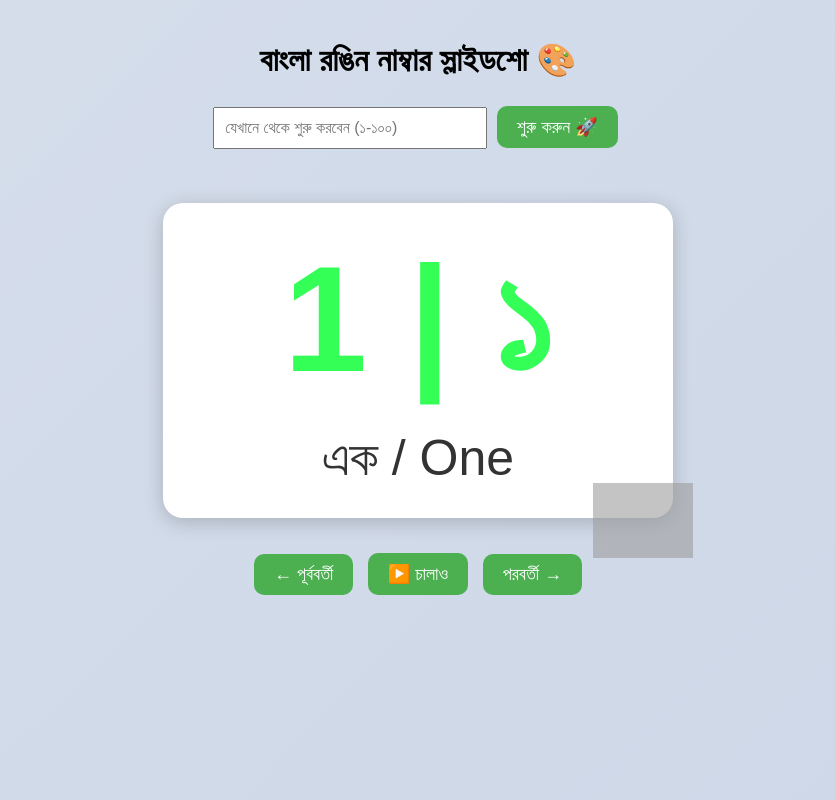
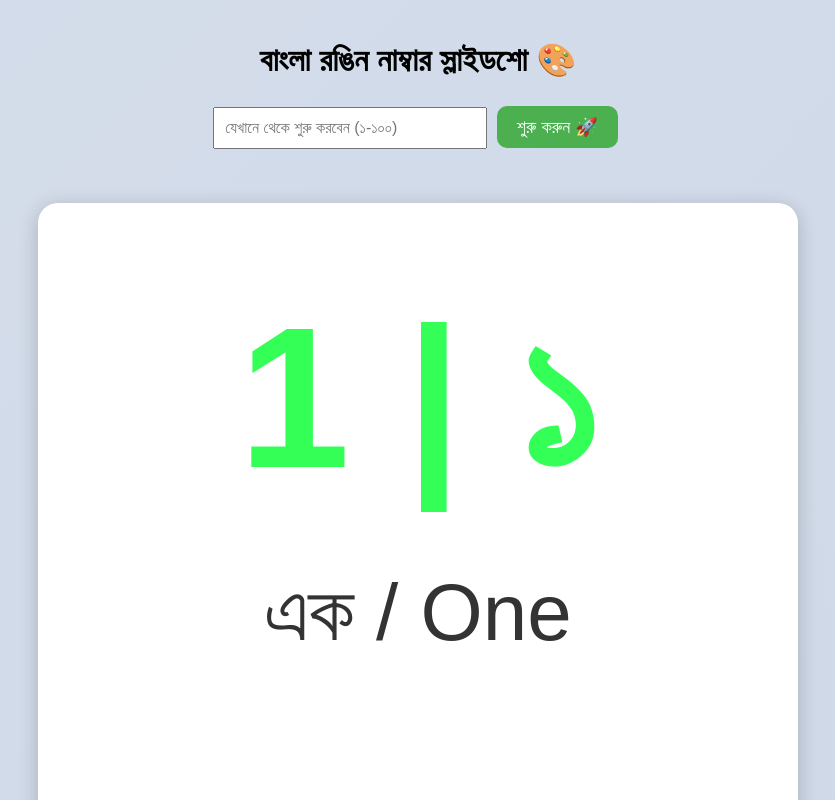
Before and after one commit to Mohan-25-oss/Number-Slides, a plain HTML site: page index.html in a window 1280 px wide. Shown: the top 800 px of the page, without its empty margins (222-1057 px from the left). Drawn offline with Linux system fonts and the light colour scheme; grey boxes are pictures that could not be loaded.

Commit message:
change the size

```diff
--- a/index.html
+++ b/index.html
@@ -11,7 +11,7 @@
         font-family: 'Arial', sans-serif;
         text-align: center;
         background: linear-gradient(135deg, #f5f7fa 0%, #c3cfe2 100%);
-        background-size: 600% 600%;
+        background-size: 1000% 1000%;
         animation: gradientAnimation 15s ease infinite;
         }
         @keyframes gradientAnimation {
@@ -26,19 +26,21 @@
         background: white;
         box-shadow: 0 4px 20px rgba(0,0,0,0.2);
         display: inline-block;
-        min-width: 450px;
+        min-width: 700px;
+        min-height: 700px;
         transition: all 0.5s ease;
         position: relative;
         }
         .numbers {
-        font-size: 150px;
+        font-size: 200px;
         font-weight: bold;
-        margin-bottom: 20px;
+        margin-top: 50px;
+        margin-bottom: 50px;
         }
         .names {
-        font-size: 50px;
-        color: #333;
-        margin-top: 10px;
+        font-size: 80px;
+        color: #333333;
+        margin-top: 50px;
         }
         .controls {
         margin-top: 30px;
```
